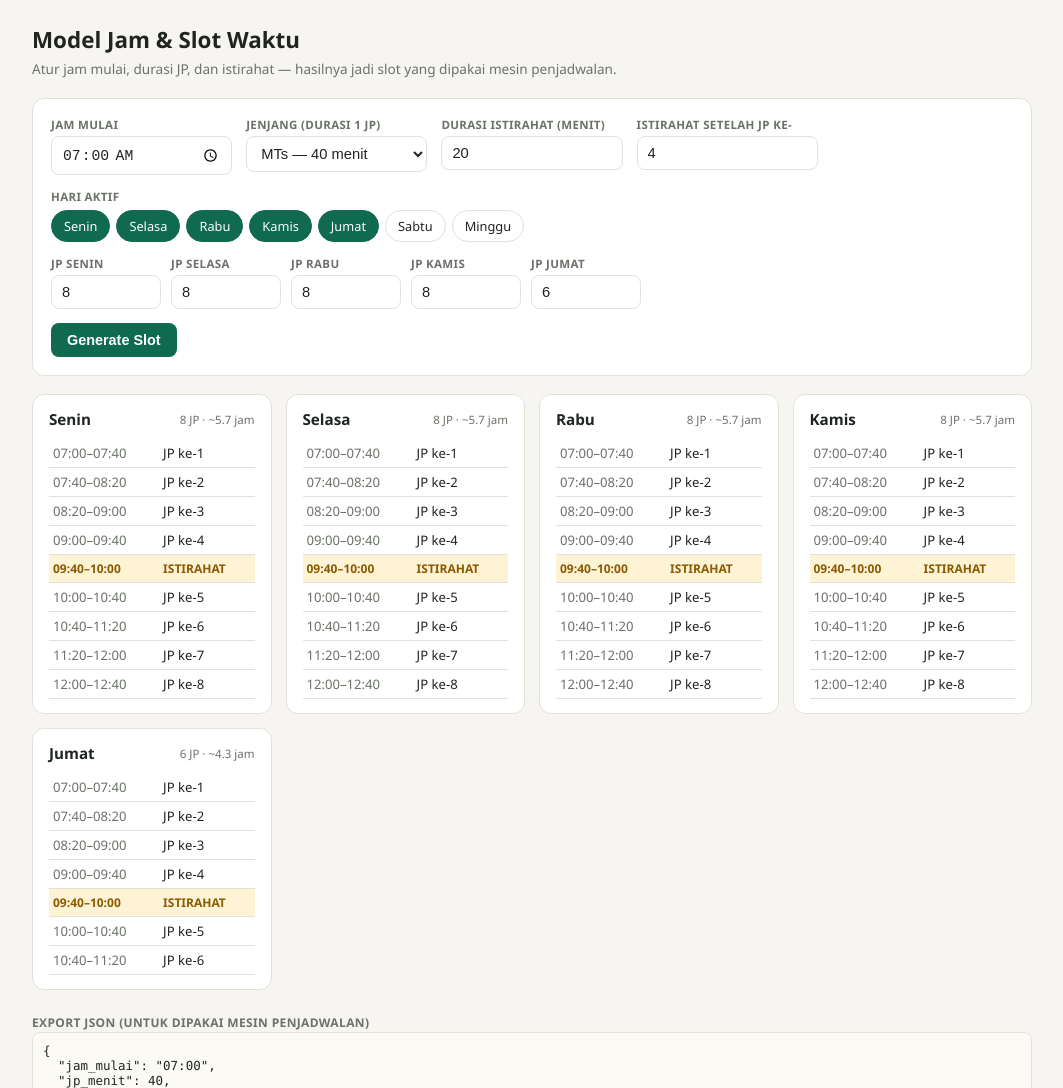
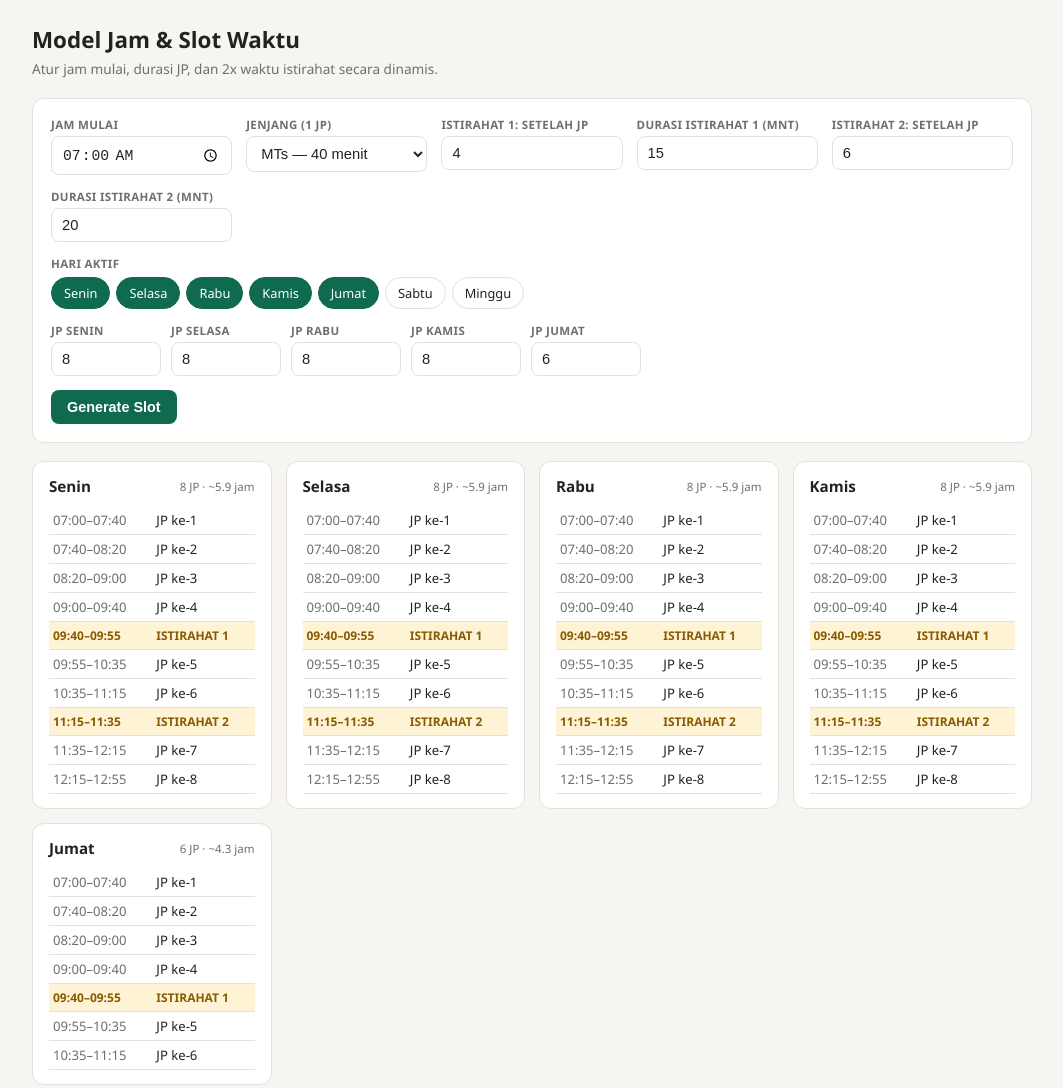
Before and after one commit to ahmad20524530188001-ux/jadwal-mdrasah, a plain HTML site: page index.html in a window 1280 px wide. Shown: the top 1088 px of the page, without its empty margins (108-1171 px from the left). Drawn offline with Linux system fonts and the light colour scheme.

Commit message:
Update index.html

```diff
--- a/index.html
+++ b/index.html
@@ -53,7 +53,7 @@
 <body>
 <div class="wrap">
   <h1>Model Jam & Slot Waktu</h1>
-  <div class="sub">Atur jam mulai, durasi JP, dan istirahat — hasilnya jadi slot yang dipakai mesin penjadwalan.</div>
+  <div class="sub">Atur jam mulai, durasi JP, dan 2x waktu istirahat secara dinamis.</div>
 
   <div class="controls">
     <div class="field">
@@ -61,20 +61,32 @@
       <input type="time" id="jamMulai" value="07:00">
     </div>
     <div class="field">
-      <label>Jenjang (durasi 1 JP)</label>
+      <label>Jenjang (1 JP)</label>
       <select id="jenjang">
         <option value="35">MI — 35 menit</option>
         <option value="40" selected>MTs — 40 menit</option>
         <option value="45">MA — 45 menit</option>
       </select>
     </div>
+
+    <!-- Istirahat 1 -->
     <div class="field">
-      <label>Durasi Istirahat (menit)</label>
-      <input type="number" id="durasiIstirahat" value="20" min="5" max="60">
+      <label>Istirahat 1: Setelah JP</label>
+      <input type="number" id="posisiIstirahat1" value="4" min="1" max="12">
     </div>
     <div class="field">
-      <label>Istirahat setelah JP ke-</label>
-      <input type="number" id="posisiIstirahat" value="4" min="1" max="12">
+      <label>Durasi Istirahat 1 (mnt)</label>
+      <input type="number" id="durasiIstirahat1" value="15" min="5" max="60">
+    </div>
+
+    <!-- Istirahat 2 -->
+    <div class="field">
+      <label>Istirahat 2: Setelah JP</label>
+      <input type="number" id="posisiIstirahat2" value="6" min="0" max="12" placeholder="0 = nonaktif">
+    </div>
+    <div class="field">
+      <label>Durasi Istirahat 2 (mnt)</label>
+      <input type="number" id="durasiIstirahat2" value="20" min="0" max="60">
     </div>
 
     <div class="day-toggles">
@@ -100,17 +112,15 @@
   <div class="export-box">
     <label style="font-size:.75rem;font-weight:600;color:var(--muted);text-transform:uppercase;">Export JSON (untuk dipakai mesin penjadwalan)</label>
     <textarea id="exportArea" readonly></textarea>
-    <div class="note">Struktur ini nanti jadi input untuk fitur "buat rombel" dan "anti-bentrok" — tiap slot punya id unik (misal <code>Senin-1</code>) yang dipakai untuk cek tabrakan jadwal.</div>
   </div>
 </div>
 
 <script>
-const DAYS_DEFAULT = ["Senin","Selasa","Rabu","Kamis","Jumat","Sabtu","Minggu"];
 const dayJpContainer = document.getElementById('dayJpInputs');
 const output = document.getElementById('output');
 const exportArea = document.getElementById('exportArea');
 
-// default JP per day: weekdays 8, Jumat, Sabtu, Minggu 6
+// Default JP per day
 const defaultJp = {Senin:8, Selasa:8, Rabu:8, Kamis:8, Jumat:6, Sabtu:6, Minggu:6};
 
 function buildDayJpInputs(){
@@ -142,18 +152,29 @@ function addMinutes(hhmm, mins){
   return String(nh).padStart(2,'0') + ':' + String(nm).padStart(2,'0');
 }
 
-function generateDaySlots(startTime, jpCount, jpDurasi, istirahatSetelahJp, istirahatDurasi){
+function generateDaySlots(startTime, jpCount, jpDurasi, posIst1, durIst1, posIst2, durIst2){
   let current = startTime;
   const slots = [];
+
   for(let i=1; i<=jpCount; i++){
     const mulai = current;
     const selesai = addMinutes(current, jpDurasi);
     slots.push({tipe:'jp', jp_ke:i, mulai, selesai});
     current = selesai;
-    if(i === istirahatSetelahJp && i < jpCount){
+
+    // Cek apakah ada Istirahat 1 di posisi JP ini (dan bukan di jam pulang)
+    if(i === posIst1 && i < jpCount && durIst1 > 0){
       const istMulai = current;
-      const istSelesai = addMinutes(current, istirahatDurasi);
-      slots.push({tipe:'istirahat', mulai:istMulai, selesai:istSelesai});
+      const istSelesai = addMinutes(current, durIst1);
+      slots.push({tipe:'istirahat', label:'ISTIRAHAT 1', mulai:istMulai, selesai:istSelesai});
+      current = istSelesai;
+    }
+
+    // Cek apakah ada Istirahat 2 di posisi JP ini (dan bukan di jam pulang)
+    if(i === posIst2 && i < jpCount && durIst2 > 0){
+      const istMulai = current;
+      const istSelesai = addMinutes(current, durIst2);
+      slots.push({tipe:'istirahat', label:'ISTIRAHAT 2', mulai:istMulai, selesai:istSelesai});
       current = istSelesai;
     }
   }
@@ -163,30 +184,44 @@ function generateDaySlots(startTime, jpCount, jpDurasi, istirahatSetelahJp, isti
 function render(){
   const jamMulai = document.getElementById('jamMulai').value;
   const jpDurasi = Number(document.getElementById('jenjang').value);
-  const istirahatDurasi = Number(document.getElementById('durasiIstirahat').value);
-  const posisiIstirahat = Number(document.getElementById('posisiIstirahat').value);
+
+  const posIst1 = Number(document.getElementById('posisiIstirahat1').value);
+  const durIst1 = Number(document.getElementById('durasiIstirahat1').value);
+
+  const posIst2 = Number(document.getElementById('posisiIstirahat2').value);
+  const durIst2 = Number(document.getElementById('durasiIstirahat2').value);
+
   const days = getActiveDays();
-
   const scheduleModel = { jam_mulai: jamMulai, jp_menit: jpDurasi, hari: {} };
 
   output.innerHTML = '';
+
   days.forEach(day => {
     const jpInput = document.querySelector(`.jp-count[data-day="${day}"]`);
     const jpCount = jpInput ? Number(jpInput.value) : 8;
-    const slots = generateDaySlots(jamMulai, jpCount, jpDurasi, posisiIstirahat, istirahatDurasi);
+
+    const slots = generateDaySlots(jamMulai, jpCount, jpDurasi, posIst1, durIst1, posIst2, durIst2);
 
     scheduleModel.hari[day] = slots.map(s => ({
       ...s,
       id: s.tipe === 'jp' ? `${day}-${s.jp_ke}` : `${day}-istirahat-${s.mulai}`
     }));
 
-    const totalMenit = jpCount * jpDurasi + istirahatDurasi;
+    // Menghitung total waktu aktual (durasi JP + durasi istirahat yang benar-benar masuk)
+    let totalDurasiIstirahat = 0;
+    if (posIst1 > 0 && posIst1 < jpCount) totalDurasiIstirahat += durIst1;
+    if (posIst2 > 0 && posIst2 < jpCount) totalDurasiIstirahat += durIst2;
+
+    const totalMenit = (jpCount * jpDurasi) + totalDurasiIstirahat;
+
     const card = document.createElement('div');
     card.className = 'card';
+
     const rows = slots.map(s => s.tipe === 'jp'
       ? `<tr><td class="jam">${s.mulai}–${s.selesai}</td><td>JP ke-${s.jp_ke}</td></tr>`
-      : `<tr class="istirahat"><td class="jam">${s.mulai}–${s.selesai}</td><td>ISTIRAHAT</td></tr>`
+      : `<tr class="istirahat"><td class="jam">${s.mulai}–${s.selesai}</td><td>${s.label}</td></tr>`
     ).join('');
+
     card.innerHTML = `
       <h3>${day} <span class="total">${jpCount} JP · ~${Math.round(totalMenit/60*10)/10} jam</span></h3>
       <table>${rows}</table>
```
